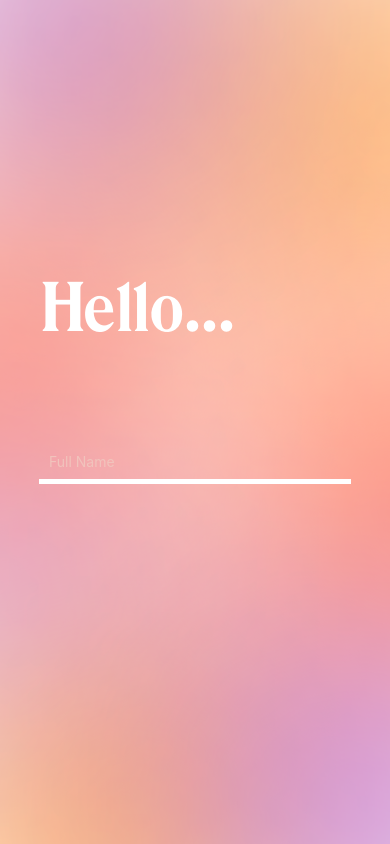
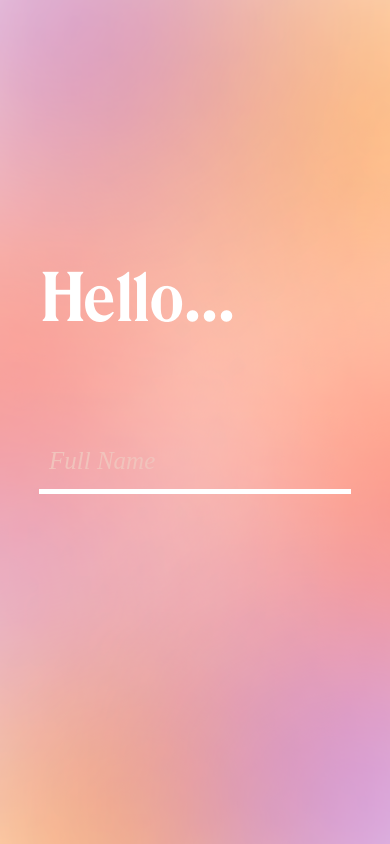
Before and after one commit to mjaylene/StoreaTime, a React Native app in the folder StoreaTime-App/: screen /Signup in a window 390 px wide. Built offline with nearby package versions, Linux system fonts and the light colour scheme.

Commit message:
Minor changes to sign up page

```diff
--- a/StoreaTime-App/components/Signup.js
+++ b/StoreaTime-App/components/Signup.js
@@ -1,5 +1,7 @@
 import { Text, View, StyleSheet, Button, ImageBackground, TextInput, SafeAreaView } from 'react-native';
 import React from "react";
+import { useFonts } from 'expo-font';
+
 
 
 export default function Signup({ navigation }) {
@@ -40,10 +42,13 @@ const styles = StyleSheet.create({
         fontFamily: 'Romana-Bold',
     },
     input: {
+        fontStyle: 'italic',
+        fontSize: 25,
+        fontFamily: 'Plus Jakarta Sans',
         color: 'white',
         bottom: 40,
         width: "80%",
-        height: 40,
+        height: 60,
         margin: 12,
         borderWidth: 5,
         borderBottomColor: 'white',
```
